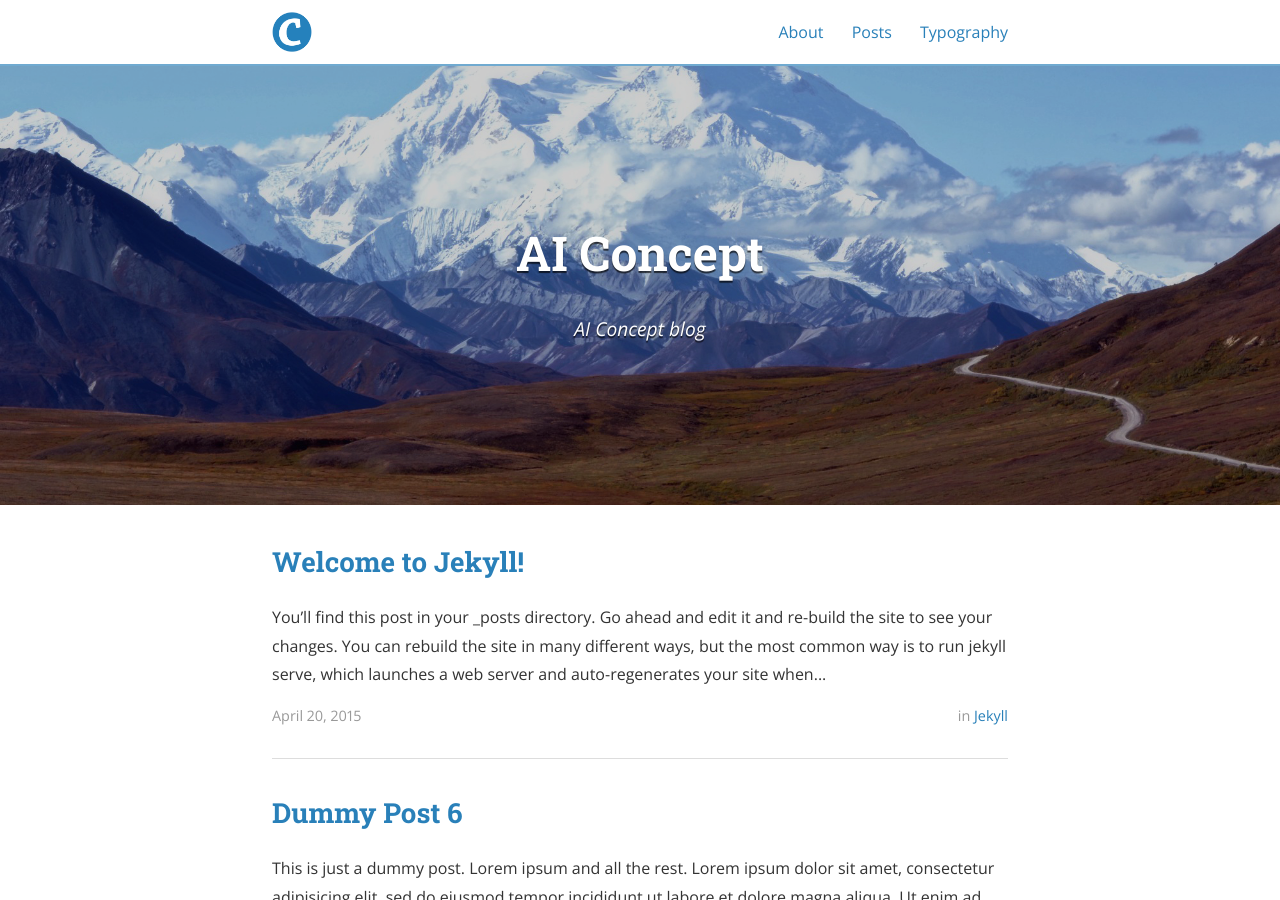
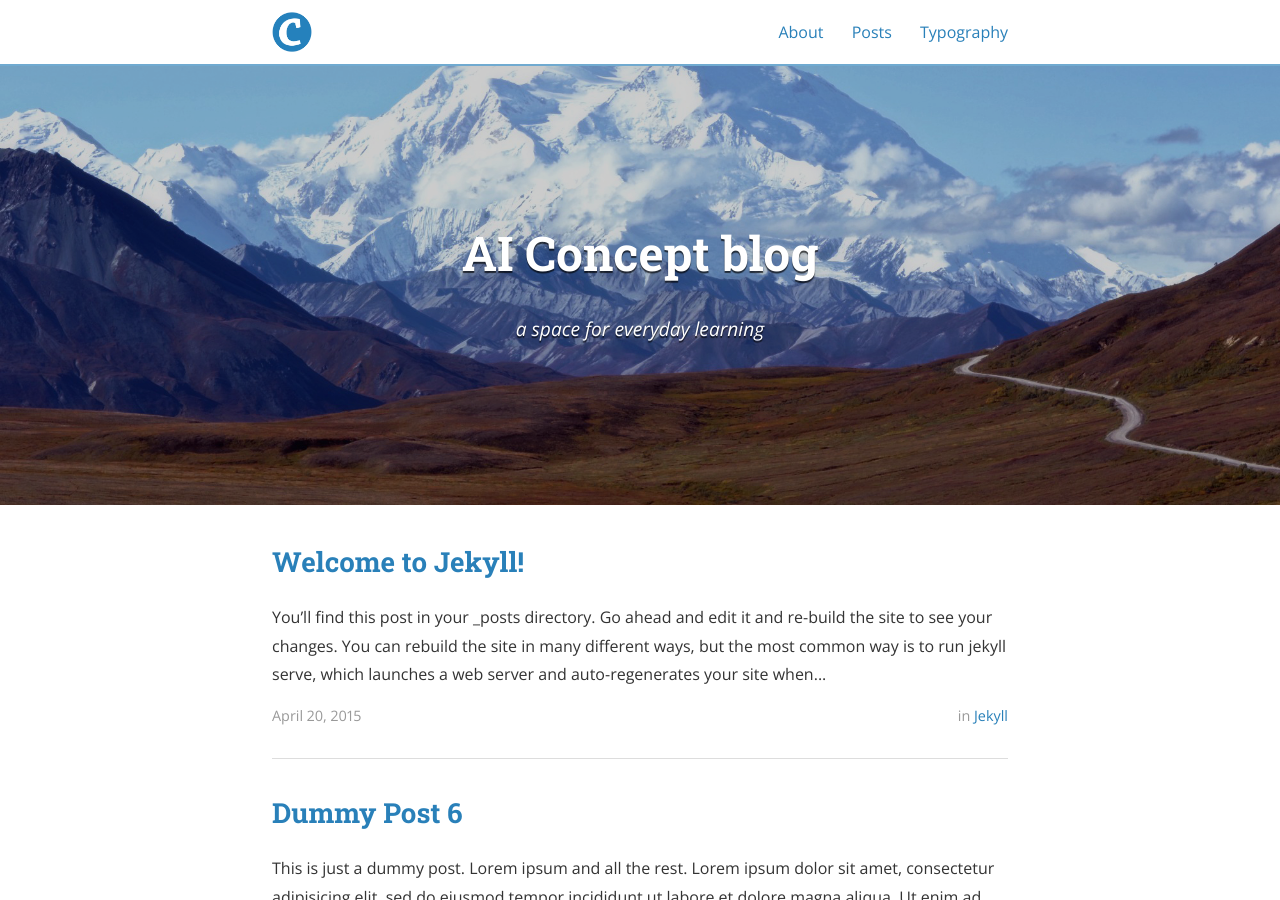
Before and after one commit to jeonghoonkim1211/jeonghoonkim1211.github.io, a Jekyll site: the page built from index.html, in a window 1280 px wide and 900 px high. Built offline with Jekyll 4.4.1, drawn with Linux system fonts in a browser that asks for light colours; nearby versions of some CDN libraries; the list of posts is cut into pages by our own code; some of the changed text lies outside the part shown.

```diff
--- a/_config.yml
+++ b/_config.yml
@@ -9,8 +9,8 @@ exclude:
   - "/vendor/"
 
 # Site settings
-title: AI Concept
-subtitle: "AI Concept blog"
+title: AI Concept blog
+subtitle: "a space for everyday learning"
 email: blcentra@gmail.com
 name: Ben Centra
 description: >
@@ -192,7 +192,7 @@ social:
 # These are for automatically generating sharing metadata for FB and Twitter
 # OS Protocol is for sharing the source of your site, if you're interested. For more, see osprotocol.com
 protocols:
-    fb_image: "/assets/logo.png"
+    fb_image: "/assets/KINLAB.png"
     fb_image_width: 612
     fb_image_height: 605
     fb_image_type: "image/png"
```
